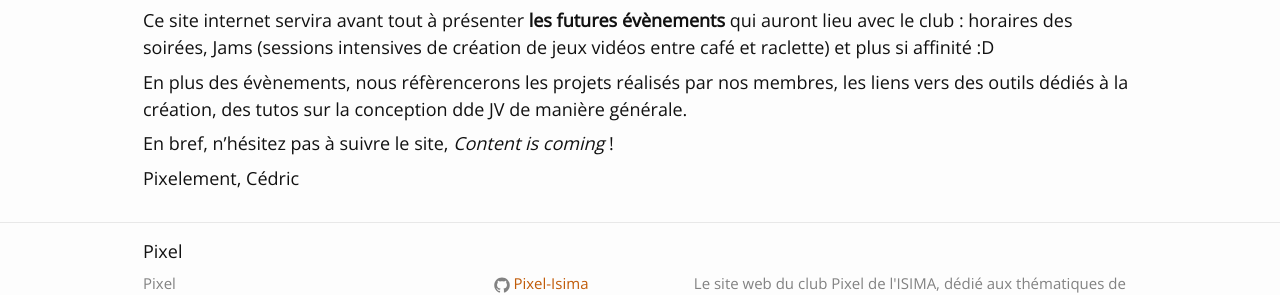
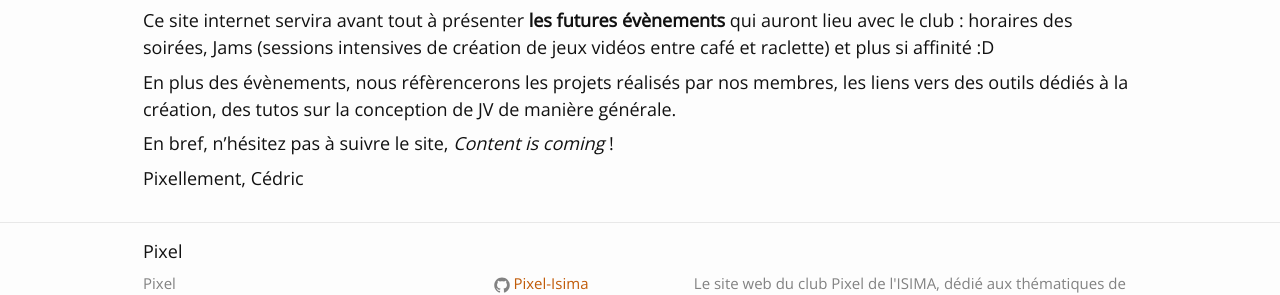
Before and after one commit to Pixel-Isima/Pixel-Isima.github.io, a Jekyll site: the page built from _posts/2016-09-06-hello-world.markdown, in a window 1280 px wide. Shown: the part 366-661 px from the top of the page. Built offline with Jekyll 4.4.1, drawn with Linux system fonts in a browser that asks for light colours.

Commit message:
Update 2016-09-06-hello-world.markdown

```diff
--- a/_posts/2016-09-06-hello-world.markdown
+++ b/_posts/2016-09-06-hello-world.markdown
@@ -9,8 +9,8 @@ Aujourd'hui est un grand jour ! **Pixel** possède enfin un site tout beau et to
 
 Ce site internet servira avant tout à présenter **les futures évènements** qui auront lieu avec le club : horaires des soirées, Jams (sessions intensives de création de jeux vidéos entre café et raclette) et plus si affinité :D
 
-En plus des évènements, nous réfèrencerons les projets réalisés par nos membres, les liens vers des outils dédiés à la création, des tutos sur la conception dde JV de manière générale.
+En plus des évènements, nous réfèrencerons les projets réalisés par nos membres, les liens vers des outils dédiés à la création, des tutos sur la conception de JV de manière générale.
 
 En bref, n'hésitez pas à suivre le site, *Content is coming* !
 
-Pixelement, Cédric
+Pixellement, Cédric
```
